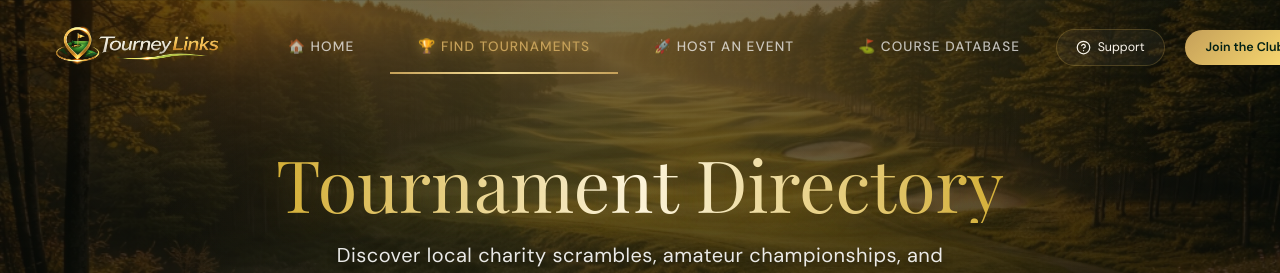
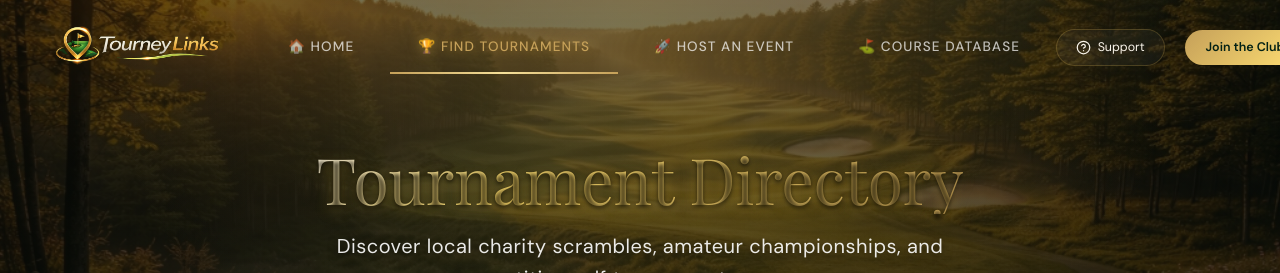
Before and after one commit to mattisaman/tourneylinks, a Next.js app in the folder tourneylinks-web/: page /tournaments in a window 1280 px wide. Shown: the top 273 px of the page. Built offline with nearby package versions, Linux system fonts and the light colour scheme; no server answers; the database is empty.

Commit message:
UI: Applied metallic-text lighting gradient to unified heading texts

```diff
--- a/tourneylinks-web/src/components/ui/Hero.tsx
+++ b/tourneylinks-web/src/components/ui/Hero.tsx
@@ -24,10 +24,9 @@ export default function Hero() {
               backdropFilter: 'blur(16px)',
               textShadow: '0 0 20px rgba(251, 240, 192, 0.5)'
           }}>The Complete Golf Ecosystem</div>
-          <h1 style={{
+          <h1 className="metallic-text" style={{
             fontSize: 'clamp(2.5rem, 5vw, 4.5rem)',
             fontFamily: 'var(--font-serif), serif',
-            color: 'var(--gold)',
             margin: '0 0 1rem 0',
             textAlign: 'center',
             padding: 0,
@@ -35,7 +34,7 @@ export default function Hero() {
             lineHeight: 1.1,
             textShadow: '0 4px 15px rgba(212,175,55,0.4), 0 2px 4px rgba(0,0,0,0.8)'
           }}>
-            The Engine Behind Every <em className="metallic-text" style={{ fontStyle: 'italic', padding: '0 0.1em' }}>Great</em> Local Tournament
+            The Engine Behind Every <em style={{ fontStyle: 'italic', padding: '0 0.1em' }}>Great</em> Local Tournament
           </h1>
           <div style={{ display: 'flex', flexWrap: 'wrap', alignItems: 'center', justifyContent: 'center', gap: '1rem', fontSize: '0.95rem', color: 'rgba(245,240,232,0.8)', marginTop: '0.5rem', marginBottom: '2rem', fontFamily: 'var(--font-sans), sans-serif', textShadow: '0 2px 10px rgba(0,0,0,0.5)' }}>
             <span style={{ display: 'flex', alignItems: 'center', gap: '0.35rem' }}><span style={{ color: 'var(--gold)' }}>✓</span> <b>$149/Event</b> for Organizers (Introductory Offer $99)</span>
--- a/tourneylinks-web/src/components/ui/TournamentDirectory.tsx
+++ b/tourneylinks-web/src/components/ui/TournamentDirectory.tsx
@@ -205,15 +205,14 @@ export default function TournamentDirectory({ initialTournaments }: { initialTou
             zIndex: 10
         }}>
            <div style={{ maxWidth: '1000px', margin: '0 auto' }}>
-              <h1 style={{
-                fontFamily: "'Playfair Display', serif",
-                fontSize: '4.5rem',
-                marginBottom: '1rem',
-                background: 'linear-gradient(to right, #d4af37, #fff9e6, #d4af37)',
-                WebkitBackgroundClip: 'text',
-                WebkitTextFillColor: 'transparent',
-                textShadow: '0 4px 30px rgba(212,175,55,0.3)',
-                lineHeight: 1.1
+              <h1 className="metallic-text" style={{
+                fontSize: 'clamp(2.5rem, 5vw, 4rem)',
+                fontFamily: 'var(--font-serif), serif',
+                margin: '0 0 1rem 0',
+                padding: 0,
+                fontWeight: 400,
+                lineHeight: 1.1,
+                textShadow: '0 4px 15px rgba(212,175,55,0.4), 0 2px 4px rgba(0,0,0,0.8)'
               }}>
                 Tournament Directory
               </h1>
```
